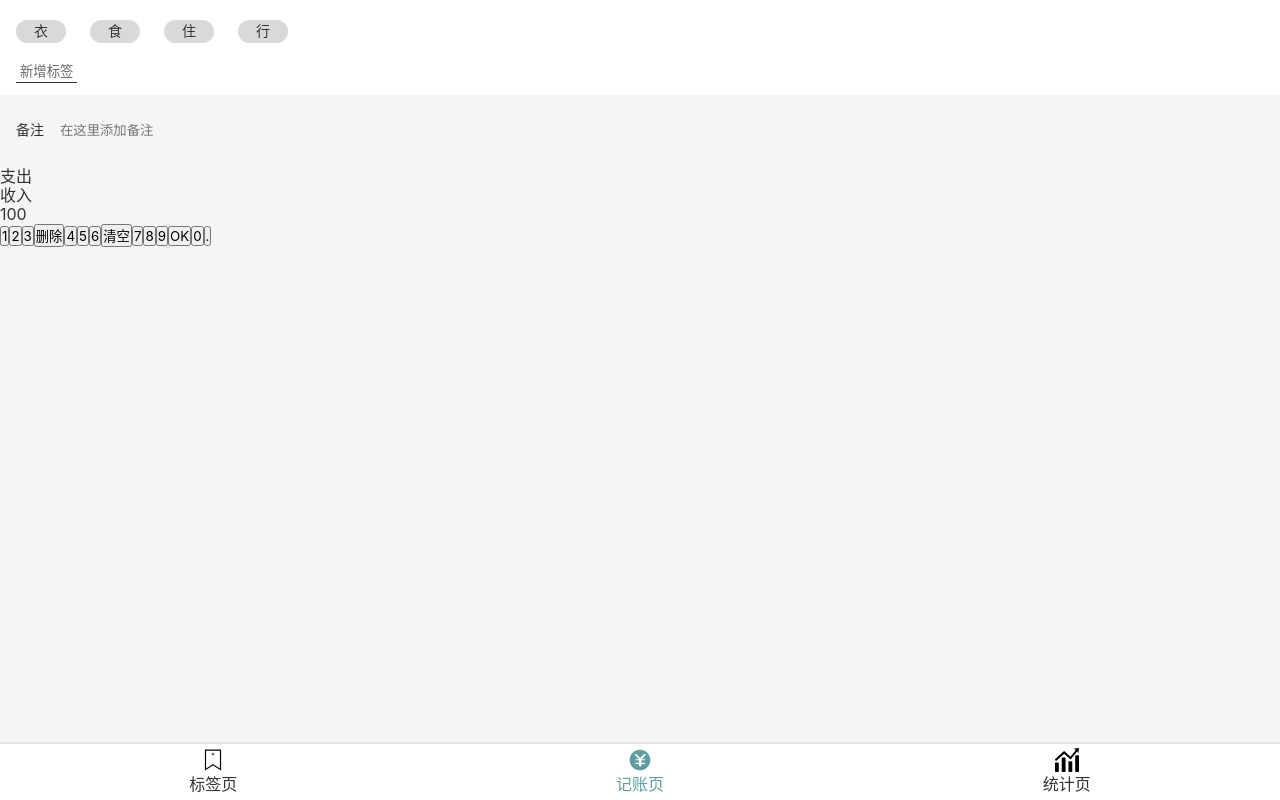
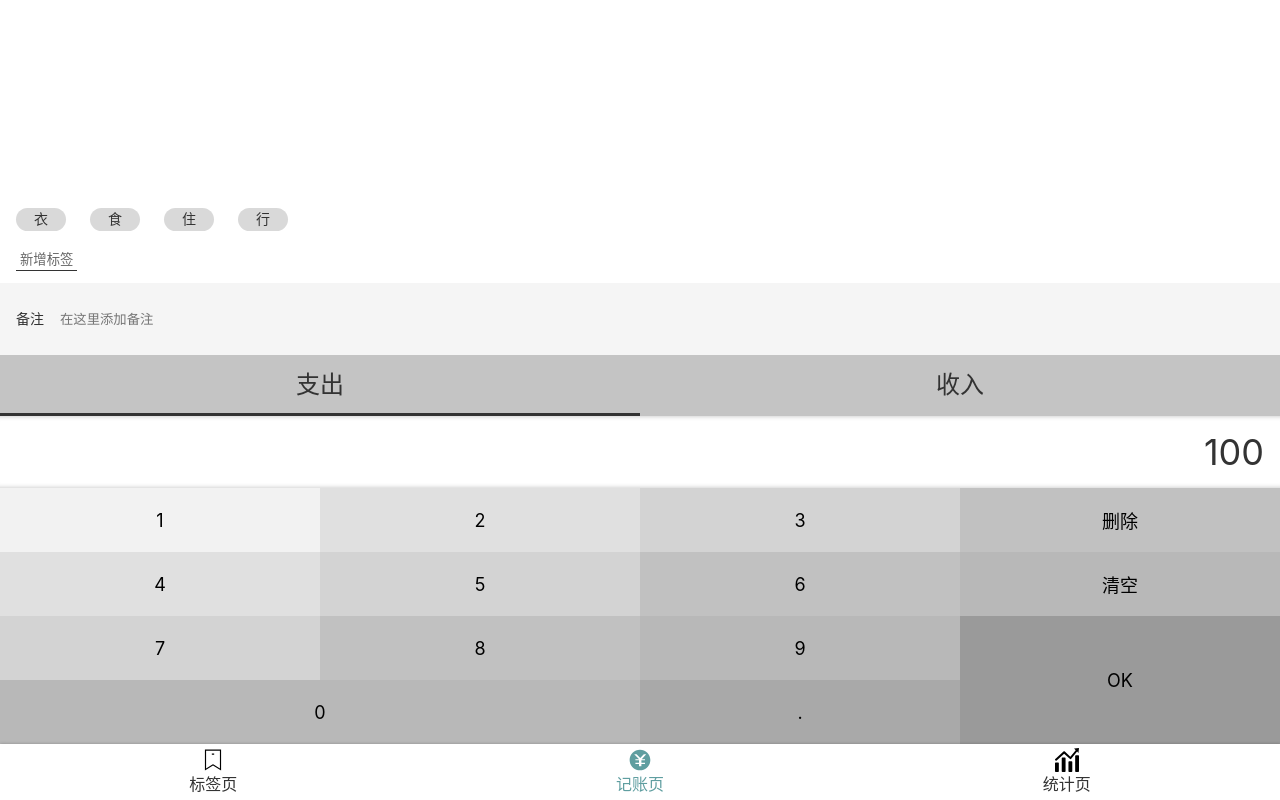
Before and after one commit to zrh617/PocketBookkeeping, a React app: page /#/bookkeeping in a window 1280 px wide. Built offline with nearby package versions, Linux system fonts and the light colour scheme.

Commit message:
å®标签新增选择功能

```diff
--- a/src/components/Layout.tsx
+++ b/src/components/Layout.tsx
@@ -11,11 +11,10 @@
   flex-grow: 1;
   overflow: auto;
 `;
-
 const Layout = (props: any) => {
   return (
     <Wrapper>
-      <Main>
+      <Main className={props.className}>
         {props.children}
       </Main>
       <Nav/>
--- a/src/index.scss
+++ b/src/index.scss
@@ -34,11 +34,11 @@
   background: #f5f5f5;
 }
 
-button{
+button {
   font-family: inherit;
 }
 
-:focus{
+:focus {
   outline: none;
 }
 
@@ -47,3 +47,9 @@
   height: 1em;
   display: inline-block;
 }
+
+.clearfix::after {
+  content: '';
+  display: block;
+  clear: both;
+}
--- a/src/views/Bookkeeping.tsx
+++ b/src/views/Bookkeeping.tsx
@@ -1,66 +1,20 @@
 import Layout from '../components/Layout';
 import React from 'react';
 import styled from 'styled-components';
+import {CategorySection} from './Bookkeeping/CategorySection';
+import {NotesSection} from './Bookkeeping/NotesSection';
+import {NumberPadSection} from './Bookkeeping/NumberPadSection';
+import {TagsSection} from './Bookkeeping/TagsSection';
 
-const TagsSection = styled.section`
-  background: #FFFFFF;
-  padding: 12px 16px;
-  >ol{
-    margin: 0 -12px;
-    >li{
-      background: #D9D9D9;
-      border-radius: 18px;
-      display: inline-block;
-      padding: 3px 18px;
-      font-size: 14px;
-      margin: 8px 12px;
-    }
-  }
-  >button{
-    background: none;
-    border: none;
-    padding: 2px 4px;
-    border-bottom: 1px solid #333;
-    color: #666;
-    margin-top: 8px;
-  }
-`;
-const NotesSection = styled.section`
-  background: #f5f5f5;
-  padding: 0 16px;
-  font-size: 14px;
-  >label{
-    display: flex;
-    align-items: center;
-    >span{ margin-right: 16px;white-space: nowrap; }
-    >input{
-      display: block;
-      width: 100%;
-      height: 72px;
-      background: none;
-      border: none;
-    }
-  }
-`;
-const CategorySection = styled.section`
-
-`;
-const NumberPadSection = styled.section`
-
+const MyLayout = styled(Layout)`
+  display:flex;
+  flex-direction: column;
 `;
 
 function Bookkeeping() {
   return (
-    <Layout>
-      <TagsSection>
-        <ol>
-          <li>衣</li>
-          <li>食</li>
-          <li>住</li>
-          <li>行</li>
-        </ol>
-        <button>新增标签</button>
-      </TagsSection>
+    <MyLayout>
+      <TagsSection />
       <NotesSection>
         <label>
           <span>备注</span>
@@ -69,13 +23,13 @@
       </NotesSection>
       <CategorySection>
         <ul>
-          <li>支出</li>
+          <li className="selected">支出</li>
           <li>收入</li>
         </ul>
       </CategorySection>
       <NumberPadSection>
-        <div>100</div>
-        <div>
+        <div className="output">100</div>
+        <div className="pad clearfix">
           <button>1</button>
           <button>2</button>
           <button>3</button>
@@ -87,12 +41,12 @@
           <button>7</button>
           <button>8</button>
           <button>9</button>
-          <button>OK</button>
-          <button>0</button>
+          <button className="ok">OK</button>
+          <button className="zero">0</button>
           <button>.</button>
         </div>
       </NumberPadSection>
-    </Layout>
+    </MyLayout>
   );
 }
 
--- /dev/null
+++ b/src/views/Bookkeeping/CategorySection.tsx
@@ -0,0 +1,27 @@
+import styled from 'styled-components';
+
+const CategorySection = styled.section`
+font-size: 24px;
+  >ul{
+    display: flex;
+    background:#c4c4c4;
+    >li{
+      width: 50%;
+      text-align: center;
+      padding: 16px 0;
+      position: relative;
+      &.selected::after{
+        content: '';
+        display: block;
+        height: 3px;
+        background:#333;
+        position:absolute;
+        bottom: 0;
+        width: 100%;
+        left: 0;
+      }
+    }
+  }
+`;
+
+export {CategorySection};
--- /dev/null
+++ b/src/views/Bookkeeping/NotesSection.tsx
@@ -0,0 +1,21 @@
+import styled from 'styled-components';
+
+const NotesSection = styled.section`
+  background: #f5f5f5;
+  padding: 0 16px;
+  font-size: 14px;
+  >label{
+    display: flex;
+    align-items: center;
+    >span{ margin-right: 16px;white-space: nowrap; }
+    >input{
+      display: block;
+      width: 100%;
+      height: 72px;
+      background: none;
+      border: none;
+    }
+  }
+`;
+
+export {NotesSection};
--- /dev/null
+++ b/src/views/Bookkeeping/NumberPadSection.tsx
@@ -0,0 +1,61 @@
+import styled from 'styled-components';
+
+const NumberPadSection = styled.section`
+  display: flex;
+  flex-direction: column;
+  >.output{
+    background:white;
+    font-size: 36px;
+    line-height: 72px;
+    text-align: right;
+    padding: 0 16px;
+    box-shadow: inset 0 -5px 5px -5px rgba(0,0,0,0.25),
+                inset 0 5px 5px -5px rgba(0,0,0,0.25);
+  }
+  >.pad{
+    >button{
+      font-size: 18px;
+      float:left;
+      width: 25%;
+      height: 64px;
+      border: none;
+      &.ok{
+        height: 128px;
+        float: right;
+      }
+      &.zero{
+        width: 50%;
+      }
+      &:nth-child(1){
+        background:#f2f2f2;
+      }
+      &:nth-child(2),
+      &:nth-child(5){
+        background:#E0E0E0;
+      }
+      &:nth-child(3),
+      &:nth-child(6),
+      &:nth-child(9){
+        background:#D3D3D3;
+      }
+      &:nth-child(4),
+      &:nth-child(7),
+      &:nth-child(10){
+        background:#C1C1C1;
+      }
+      &:nth-child(8),
+      &:nth-child(11),
+      &:nth-child(13){
+        background:#B8B8B8;
+      }
+      &:nth-child(12){
+        background:#9A9A9A;
+      }
+      &:nth-child(14){
+        background:#A9A9A9;
+      }
+    }
+  }
+`;
+
+export {NumberPadSection};
--- /dev/null
+++ b/src/views/Bookkeeping/TagsSection.tsx
@@ -0,0 +1,60 @@
+import styled from 'styled-components';
+import React, {useState} from 'react';
+
+const Tags = styled.section`
+  background: #FFFFFF; padding: 12px 16px;
+  flex-grow: 1; display:flex; flex-direction: column;
+  justify-content: flex-end; align-items: flex-start;
+  > ol { margin: 0 -12px;
+    > li{
+       background: #D9D9D9; border-radius: 18px;
+       display:inline-block; padding: 3px 18px;
+       font-size: 14px; margin: 8px 12px;
+       &.selected{
+        background: #f60;
+       }
+    }
+  }
+  > button{
+    background:none; border: none; padding: 2px 4px;
+    border-bottom: 1px solid #333; color: #666;
+    margin-top: 8px;
+  }
+`;
+
+const TagsSection: React.FC = () => {
+  const [tags, setTags] = useState<string[]>(['衣', '食', '住', '行']);
+  const [selectedTags, setSelectedTags] = useState<string[]>([]);
+  const onAddTag = () => {
+    const tagName = window.prompt('新标签的名称为');
+    if (tagName !== null) {
+      setTags([...tags, tagName]);
+    }
+  };
+  const onToggleTag = (tag: string) => {
+    const index = selectedTags.indexOf(tag);
+    if (index >= 0) {
+      // 如果tag已被选中，就复制所有没有被选中的tag，作为新的selectedTag
+      setSelectedTags(selectedTags.filter(t => t !== tag));
+    } else {
+      setSelectedTags([...selectedTags, tag]);
+    }
+  };
+  const getClass = (tag:string) => selectedTags.indexOf(tag) >= 0 ? 'selected' : '';
+  return (
+    <Tags>
+      <ol>
+        {tags.map(tag =>
+          <li key={tag} onClick={() => {onToggleTag(tag);}
+          } className={getClass(tag)}>
+            {tag}
+          </li>
+        )}
+      </ol>
+      <button onClick={onAddTag}>新增标签</button>
+    </Tags>
+  );
+};
+
+
+export {TagsSection};
```
Also changed, not shown: 1 other file (tests, documents, lock files or other folders).
